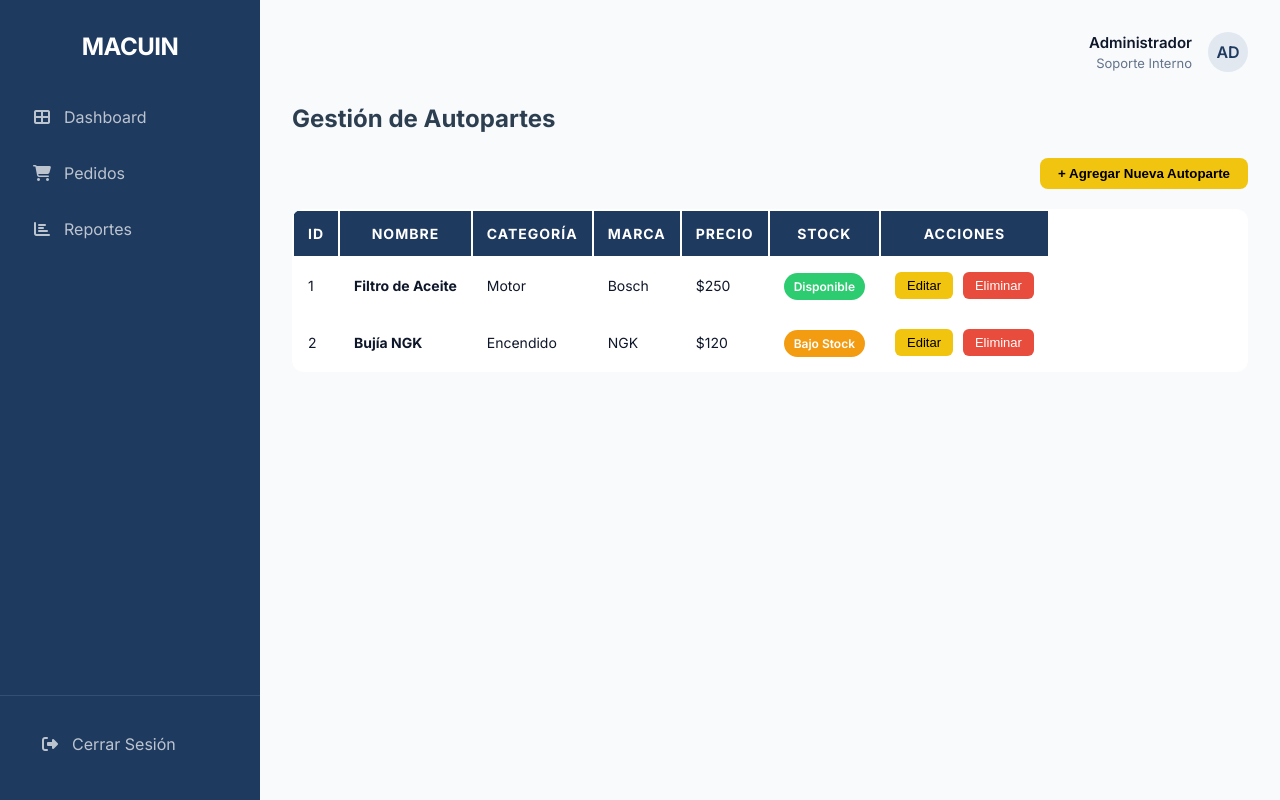
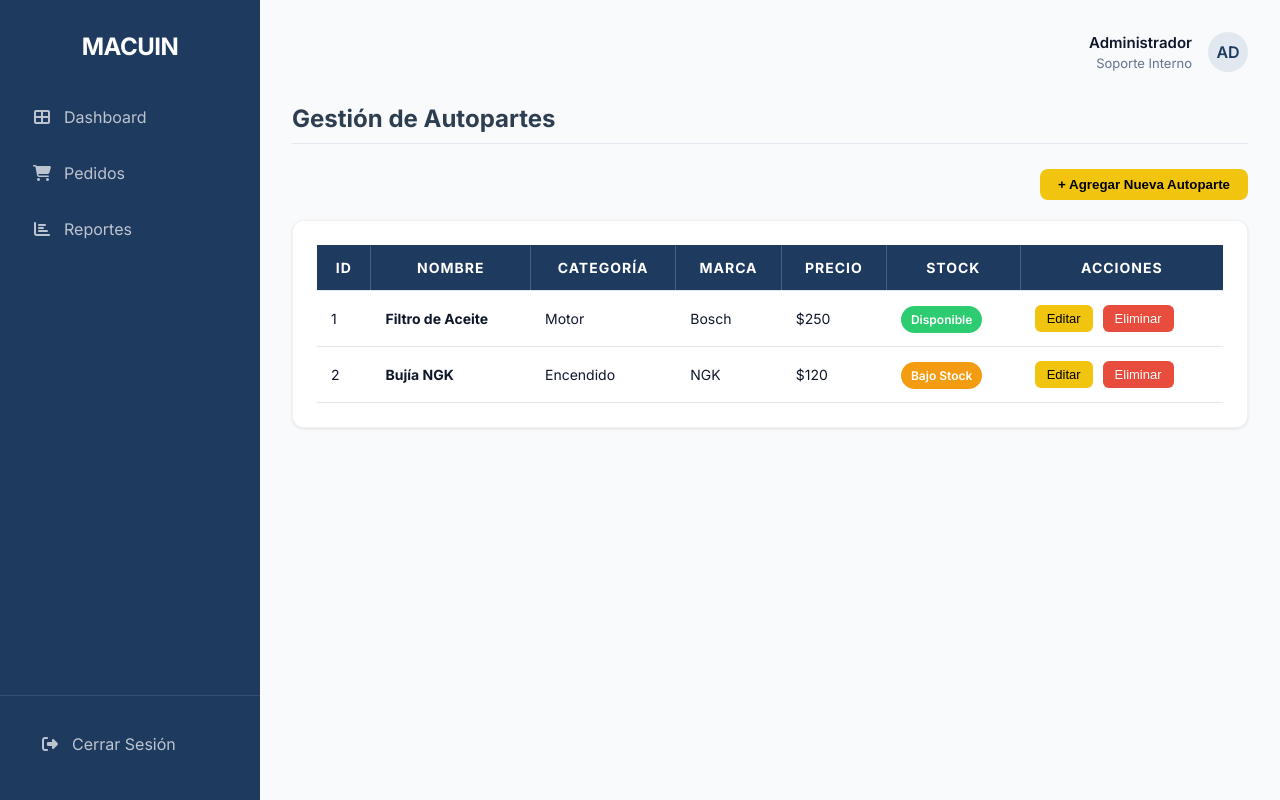
Before and after one commit to Trice21/macuin-plataforma, a Flask app: page /autopartes in a window 1280 px wide. Run offline with Flask 3, Linux system fonts and the light colour scheme.

Commit message:
Nuevas-vistas-N(actualización)
mismas vistas solo cambio en poner carta de fondo y tabla

```diff
--- a/flask-interno/templates/autopartes.html
+++ b/flask-interno/templates/autopartes.html
@@ -5,8 +5,15 @@
 <style>
     .titulo-seccion {
         font-weight: 700;
+        margin-bottom: 10px;
+        color: #2c3e50;
+    }
+
+    .separador-titulo {
+        border: none;
+        height: 1px;
+        background-color: var(--accent);
         margin-bottom: 25px;
-        color: #2c3e50;
     }
 
     .btn-agregar {
@@ -23,10 +30,9 @@
         background-color: #d4ac0d;
     }
 
-    .tabla-autopartes {
-        border-radius: 12px;
-        overflow: hidden;
-        background: #fff;
+    .tabla-autopartes table {
+        width: 100%;
+        border-collapse: collapse;
     }
 
     .tabla-autopartes thead {
@@ -34,17 +40,23 @@
         color: #fff;
     }
 
-    .tabla-autopartes th {
+    .tabla-autopartes th,
+    .tabla-autopartes td {
         padding: 14px;
         font-size: 14px;
+        vertical-align: middle;
+        border-bottom: 1px solid var(--accent);
+        border-right: 1px solid #ffffff30;
+    }
+
+    .tabla-autopartes th:last-child,
+    .tabla-autopartes td:last-child {
+        border-right: none;
+    }
+
+    .tabla-autopartes th {
         text-transform: uppercase;
         letter-spacing: 1px;
-    }
-
-    .tabla-autopartes td {
-        padding: 14px;
-        vertical-align: middle;
-        font-size: 14px;
     }
 
     .tabla-autopartes tbody tr:hover {
@@ -102,12 +114,15 @@
 <div class="container-fluid">
 
     <h2 class="titulo-seccion">Gestión de Autopartes</h2>
+    <hr class="separador-titulo">
 
     <div style="text-align: right; margin-bottom: 20px;">
         <button class="btn-agregar">+ Agregar Nueva Autoparte</button>
     </div>
 
-    <div class="tabla-autopartes shadow-sm">
+    <div class="card">
+
+        <div class="tabla-autopartes">
             <table class="table mb-0 text-center">
 
                 <thead>
@@ -159,4 +174,6 @@
 
     </div>
 
+</div>
+
 {% endblock %}
```
Also changed, not shown: flask-interno/templates/inventario.html (+20 -3 lines), flask-interno/templates/pedidos.html (+22 -3 lines), flask-interno/templates/usuarios.html (+28 -3 lines). Lines whose indentation alone changed are shown as unchanged.
